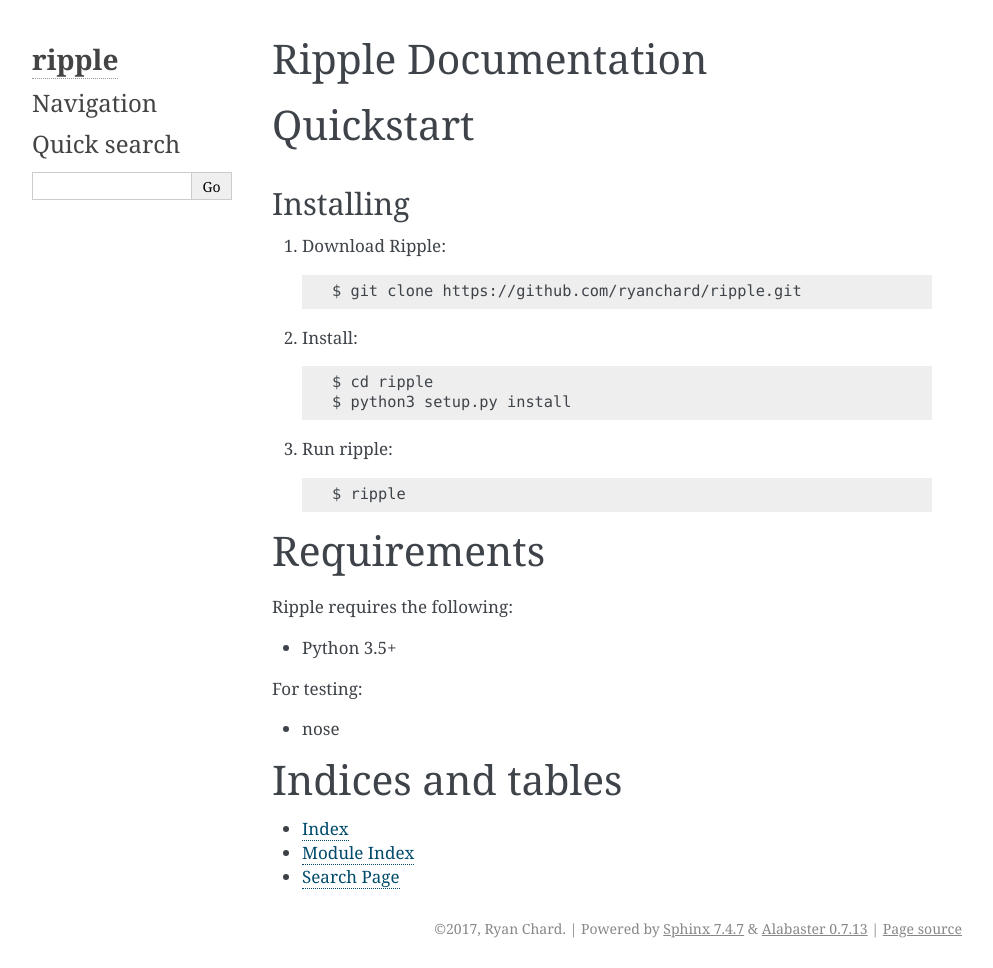
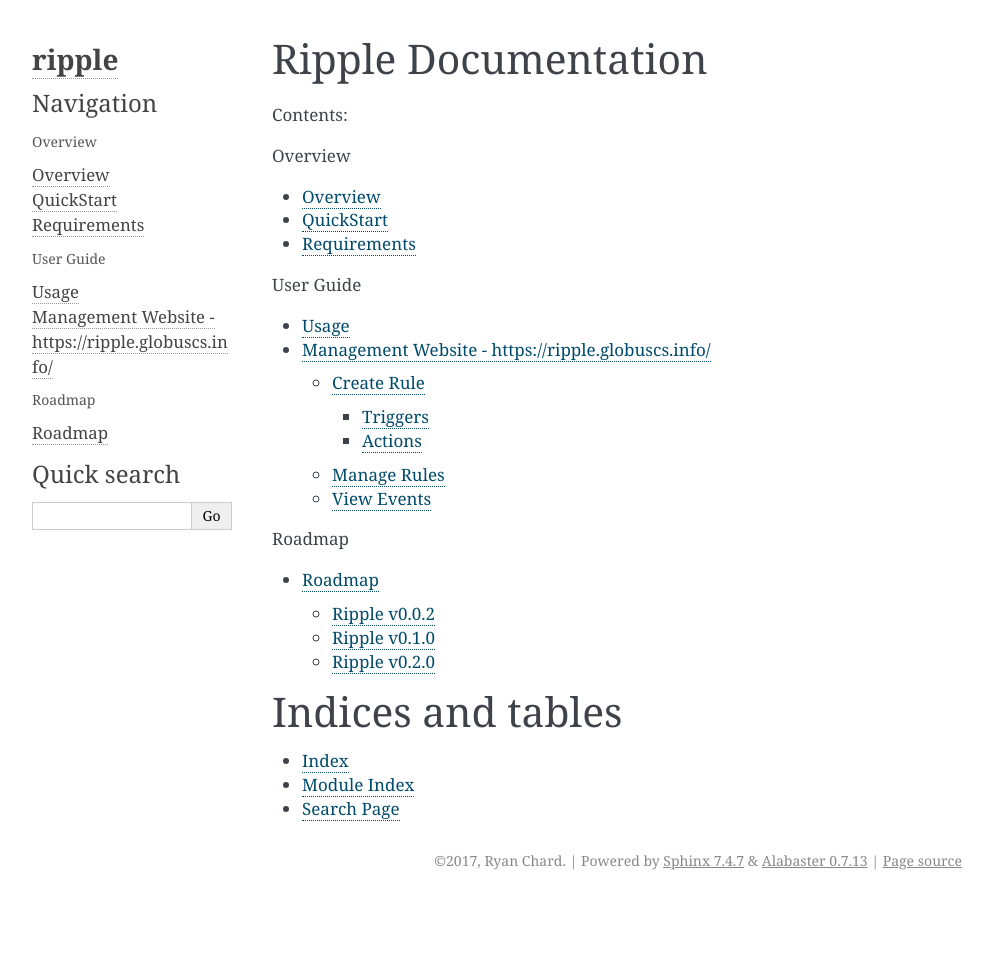
Before and after one commit to globus-labs/ripple, a Sphinx documentation site: the page built from docs/source/index.rst, in a window 1280 px wide. Shown: the whole page, without its empty margins (148-1141 px from the left). Built offline with Sphinx 7.4.7, drawn with Linux system fonts in a browser that asks for light colours; after the commit the page ends 900 px from its top, so only the background shows below that.

Commit message:
Adding more documentation.

```diff
--- a/docs/source/index.rst
+++ b/docs/source/index.rst
@@ -1,35 +1,28 @@
 Ripple Documentation
 ==================================
 
-Quickstart
-==========
 
-Installing
-----------
+Contents:
 
-1. Download Ripple::
+.. toctree::
+   :maxdepth: 3
+   :caption: Overview
 
-    $ git clone https://github.com/ryanchard/ripple.git
+   overview/overview.rst
+   overview/quickstart.rst
 
-2. Install::
+.. toctree::
+   :maxdepth: 4
+   :caption: User Guide
 
-    $ cd ripple
-    $ python3 setup.py install
+   usage/usage.rst
 
-3. Run ripple::
 
-	$ ripple
+.. toctree::
+   :maxdepth: 3
+   :caption: Roadmap
 
-Requirements
-============
-
-Ripple requires the following:
-
-* Python 3.5+
-
-For testing:
-
-* nose
+   roadmap/roadmap.rst
 
 Indices and tables
 ==================
--- /dev/null
+++ b/docs/source/overview/overview.rst
@@ -0,0 +1,6 @@
+Overview
+========
+
+Deploying the Ripple agent on a device integrates it into a distributed data management fabric. Once installed, the agent is capable of monitoring the underlying file system for data events (e.g., file being created and modified). Using the management console (https://ripple.globuscs.info/) you can create custom rules comprised of triggers and actions.
+
+You need a Globus (https://www.globus.org/) account in order to register an agent and log into the management console.
--- /dev/null
+++ b/docs/source/roadmap/roadmap.rst
@@ -0,0 +1,21 @@
+Roadmap
+=======
+
+Ripple v0.0.2
+-------------
+
+This is the current implementation of Ripple.
+
+Improving reliablity
+
+Ripple v0.1.0
+-------------
+
+Integration of the execution provider library.
+
+Improved user interface.
+
+Ripple v0.2.0
+-------------
+
+Workflow technology
--- /dev/null
+++ b/docs/source/usage/usage.rst
@@ -0,0 +1,47 @@
+Usage
+=====
+
+Once the Ripple agent has been deployed on a device it will report itself to the cloud service. It can then be selected from the management website as an agent to register triggers and perform actions.
+
+Management Website - https://ripple.globuscs.info/
+==================
+
+The management website provides a user-friendly method of defining and managing rules and monitoring events. To use the website you must login with a Globus account. This will determine which agents would will have access to.
+
+Create Rule
+-----------
+
+When creating a rule you define must provide a name, trigger, and action. The name of the rule is used in the Manage Rules tabs to identify your rule.
+
+Triggers
+~~~~~~~~
+
+A trigger defines the condition on which to invoke the associated action. The trigger must specify::
+
+    - An agent to operate on - such as your laptop.
+    - A service to use to monitor for events - e.g., the local file system.
+    - The type of event - file create, delete, modify, etc.
+    - And event specific parameters. These may be a directory and regex file pattern matching in the case of file system events, or endpoints in the case of Globus transfer events.
+
+Actions
+~~~~~~~
+
+An action specifies how and what will be performed in response to an event that matches the trigger conditions. To define an action you must specify::
+
+    - An agent to perform the action.
+    - A service to execute the actions - e.g. the local file system, the cloud, or a batch system.
+    - The type of action to perform - such as a transfer or an email
+    - Action specific parameters - such as email parameters
+    - Target match & replace - regex to modify the trigger event condition.
+
+The target match and replace fields allow your actions to be performed on a different target than the target that raised the event. For example, this could be used to perform an action on the directory containing a new file, rather than the file itself.
+
+Manage Rules
+------------
+
+The manage rules tab lets you enable and disable rules.
+
+View Events
+-----------
+
+As events are detected they are reported to the cloud service and will be displayed in the events tab. Status updates (such as dispatching jobs and action completion) will also be displayed in the list of events.
```
Also changed, not shown: README.rst (+11 -2 lines), docs/source/overview/quickstart.rst (added, +32 -0 lines).
